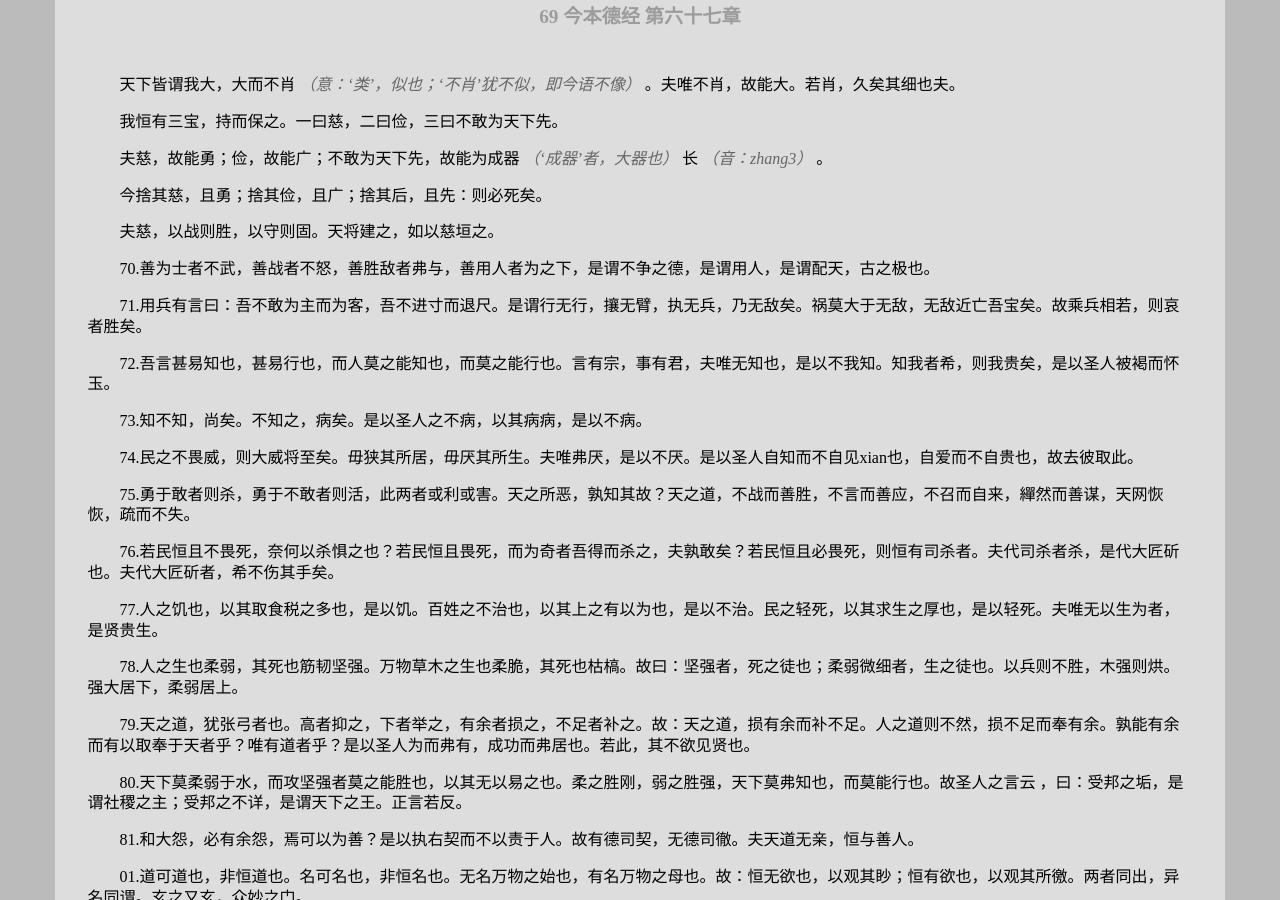
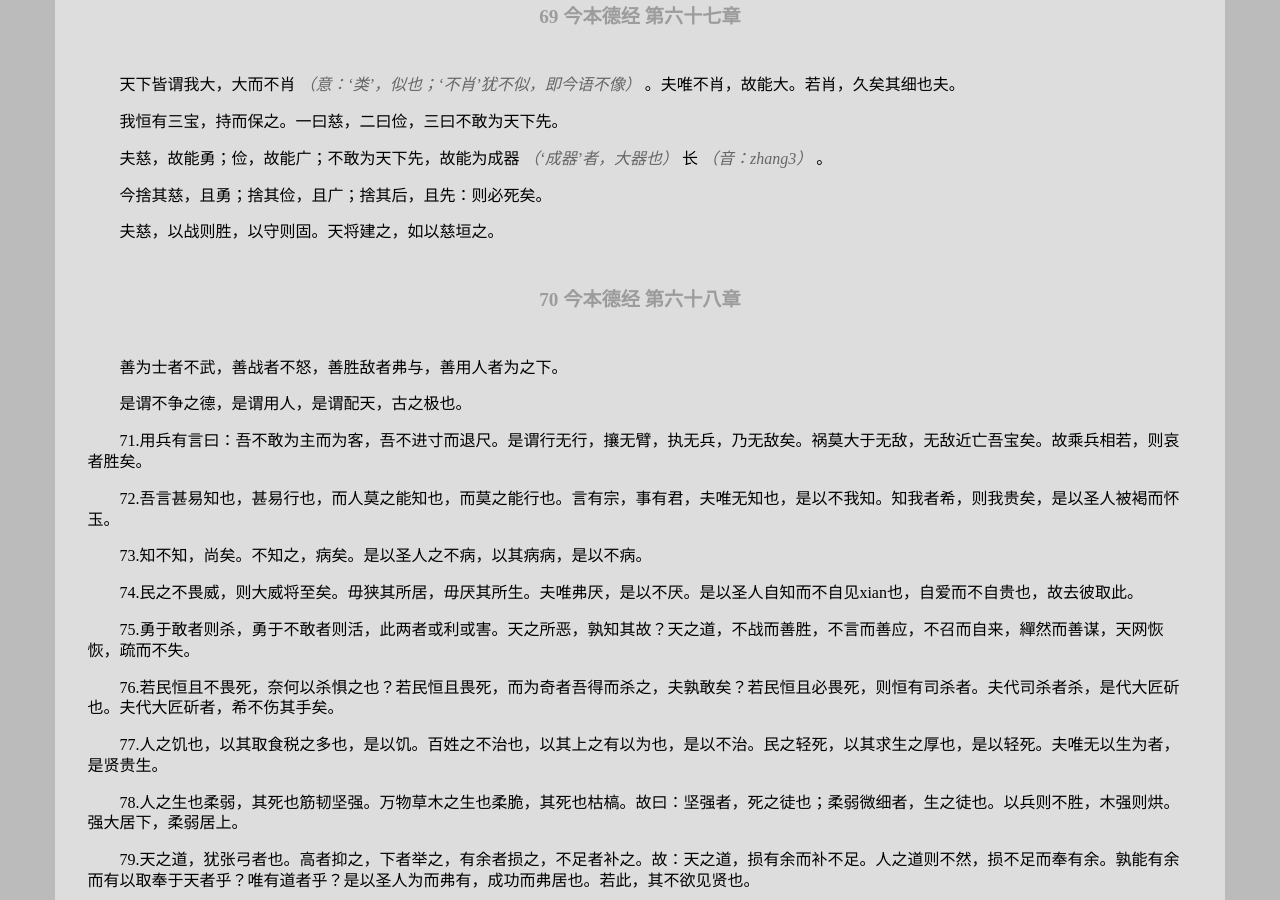
Before and after one commit to leiqin/leiqin.github.io, a Jekyll site: the page built from shoucang/daodejing.markdown, in a window 1280 px wide and 900 px high, scrolled down 7803 px. Built offline with Jekyll 4.4.1, drawn with Linux system fonts in a browser that asks for light colours; nearby versions of some CDN libraries.

Commit message:
道德经 德经 70

```diff
--- a/shoucang/daodejing.markdown
+++ b/shoucang/daodejing.markdown
@@ -315,9 +315,13 @@ title: 道德经
 
 夫慈，以战则胜，以守则固。天将建之，如以慈垣之。
 
+###### 70 今本德经 第六十八章
+
+善为士者不武，善战者不怒，善胜敌者弗与，善用人者为之下。
+
+是谓不争之德，是谓用人，是谓配天，古之极也。
 
 
-70.善为士者不武，善战者不怒，善胜敌者弗与，善用人者为之下，是谓不争之德，是谓用人，是谓配天，古之极也。
 
 71.用兵有言曰：吾不敢为主而为客，吾不进寸而退尺。是谓行无行，攘无臂，执无兵，乃无敌矣。祸莫大于无敌，无敌近亡吾宝矣。故乘兵相若，则哀者胜矣。
 
```
